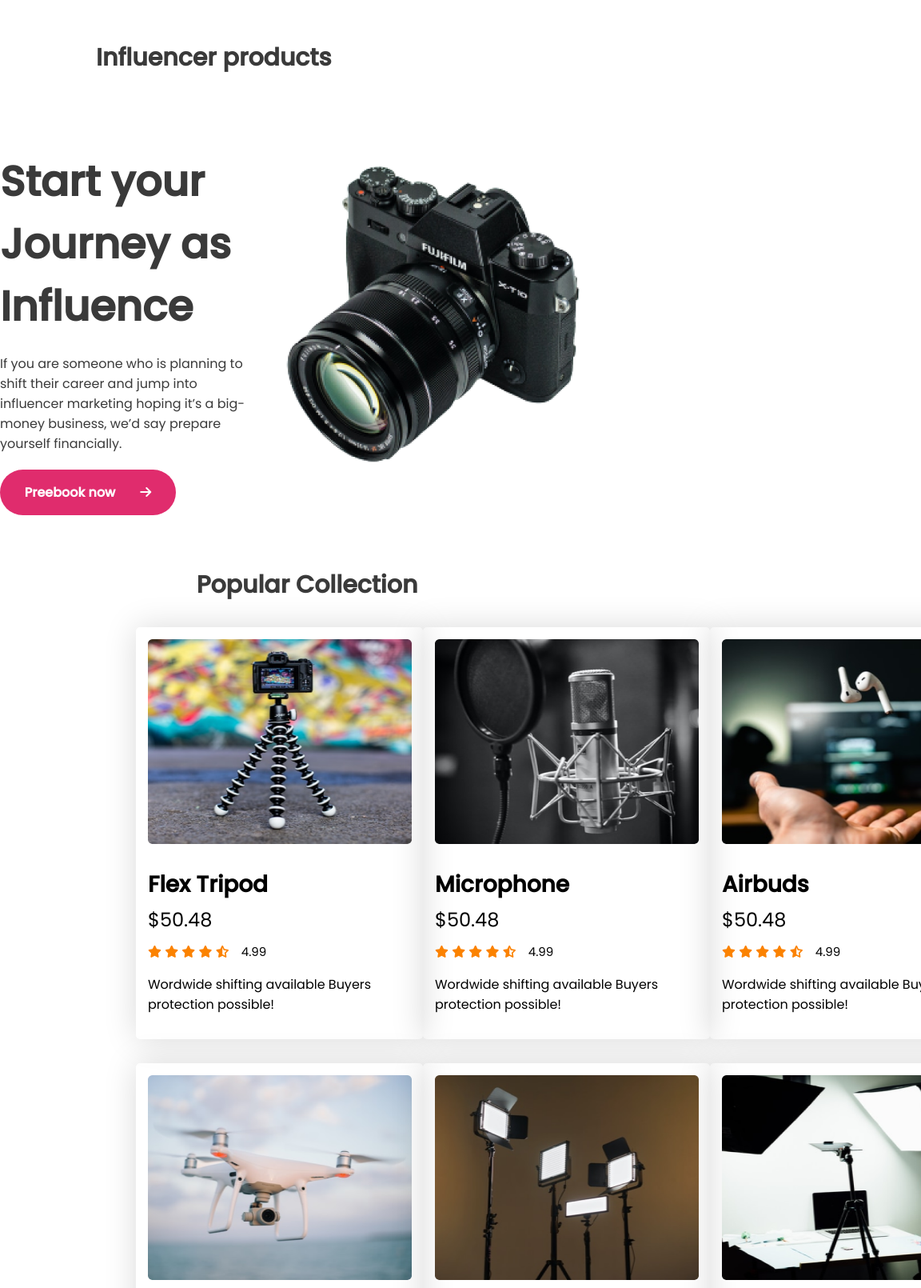
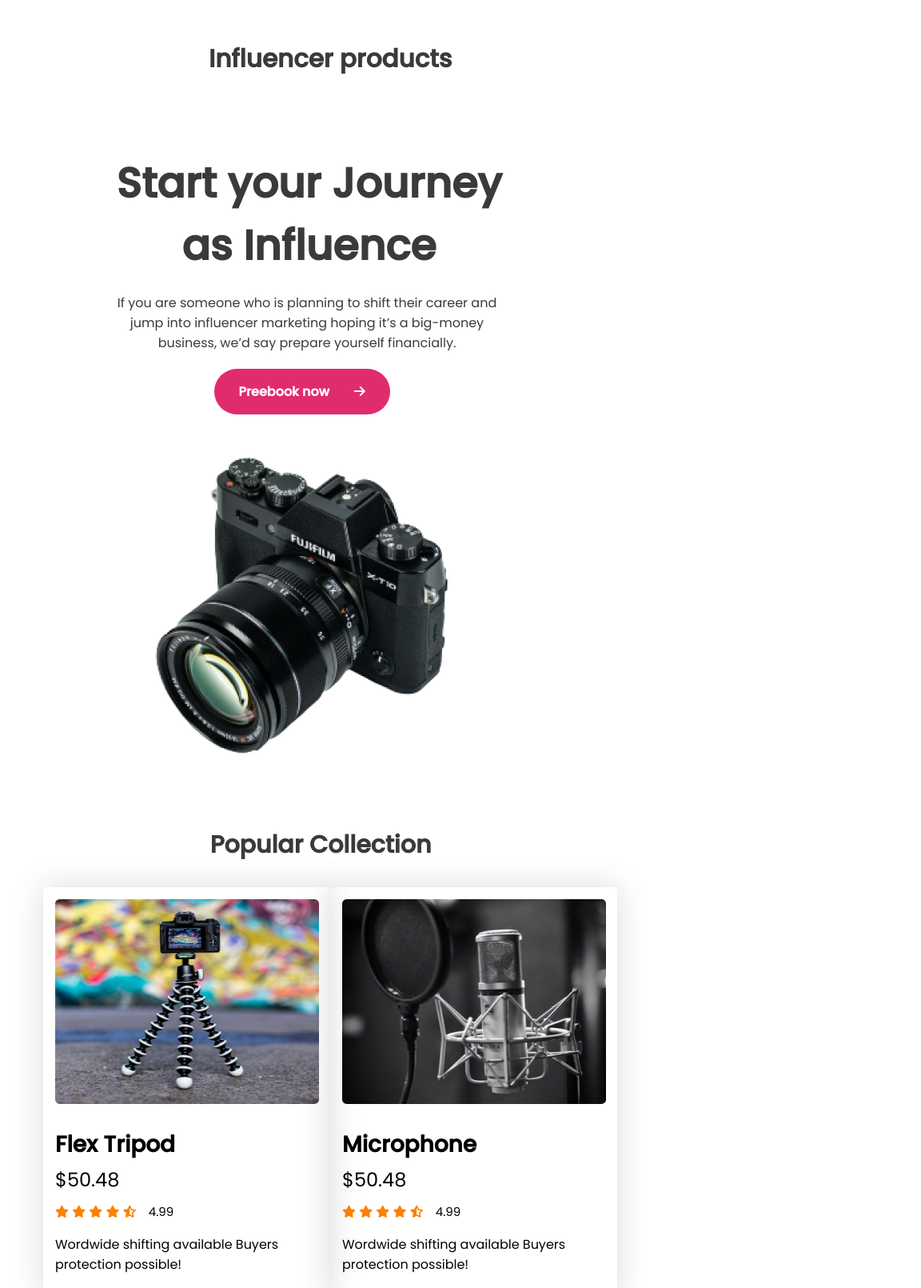
Before and after one commit to mahirafsar/influencer-gears, a plain HTML site: page index.html in a window 768 px wide. Shown: the top 1610 px of the page at 80% size, 1152 px wide, since content can reach past the window. Drawn offline with Linux system fonts and the light colour scheme.

Commit message:
Ipad responsive

```diff
--- a/styles/style.css
+++ b/styles/style.css
@@ -258,3 +258,78 @@ footer
     padding: 0px;
   }
 }
+
+/* ipad  */
+
+@media only screen and (min-width: 688px) and (max-width: 992px) {
+  .header-section {
+    /* width: 100%; */
+    width: max-content;
+  }
+
+  .header-section .header-title {
+    margin: 50px 261px;
+    color: #3a3a3a;
+    font-size: 31px;
+  }
+  /* .footer-detail {
+    display: none;
+  } */
+  .start-journey {
+    /* width: max-content; */
+    flex-direction: column;
+  }
+  .start-journey .start-journey-details .info {
+    margin: 0px 32px;
+    text-align: center;
+  }
+  .start-journey .start-journey-details .link-button {
+    margin-left: 30%;
+    margin-bottom: 30px;
+  }
+  .start-journey-details {
+    width: max-content;
+  }
+  .start-journey-details h1 {
+    font-size: 28px;
+    margin-left: 15px;
+    margin-right: 10px;
+    text-align: center;
+  }
+  .collection-container {
+    width: max-content;
+  }
+  .collection-title {
+    margin-right: 140px;
+  }
+  .collections {
+    grid-template-columns: repeat(2, 1fr);
+    /* margin-left: -51px; */
+    margin-left: -116px;
+  }
+  .see-more {
+    margin-right: 5px;
+  }
+
+  .bonus-container {
+    flex-direction: column;
+    align-items: center;
+    width: 65%;
+  }
+  .bonus-container .bonus-details {
+    margin-bottom: 40px;
+  }
+  .bonus-image img {
+    width: 500px;
+  }
+
+  .footer-container {
+    /* width: 150%; */
+    /* width: 589px; */
+    /* width: 600px; */
+    padding-left: 60px;
+  }
+  .footer-detail {
+    padding: 0px;
+  }
+}
```
